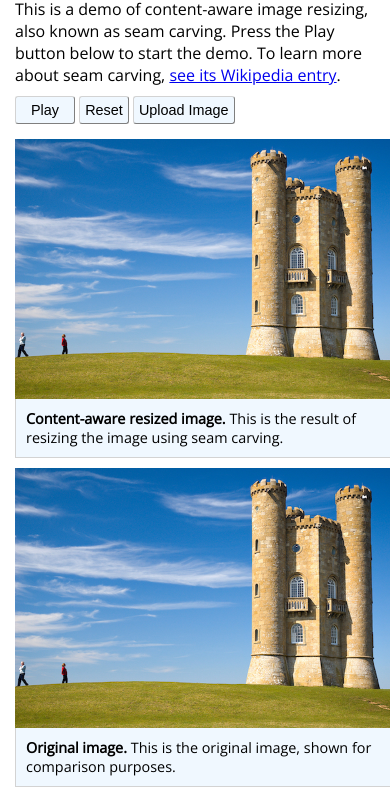
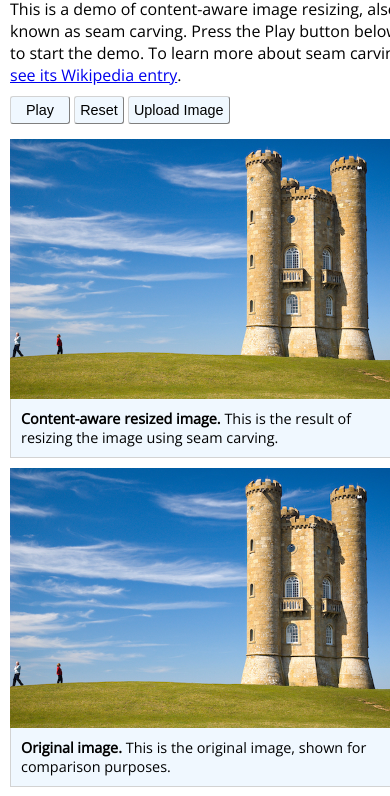
Before and after one commit to aryann/seam-carving-js, a website with bundled scripts: page src/index.html in a window 390 px wide. Shown: the part 65-861 px from the top of the page. Built offline with nearby package versions, Linux system fonts and the light colour scheme.

Commit message:
Fix some padding issues on smaller mobile screens.

```diff
--- a/src/index.html
+++ b/src/index.html
@@ -26,7 +26,8 @@
       }
 
       .intro-container {
-        padding: 0 15px;
+        min-width: 420px;
+        padding: 0 10px;
       }
 
       h1 {
@@ -51,10 +52,11 @@
       }
 
       .grid-container {
+        min-width: 420px;
         display: flex;
         justify-content: flex-start;
         flex-wrap: wrap;
-        padding: 10px;
+        padding: 10px 5px;
       }
 
       .cell {
```
